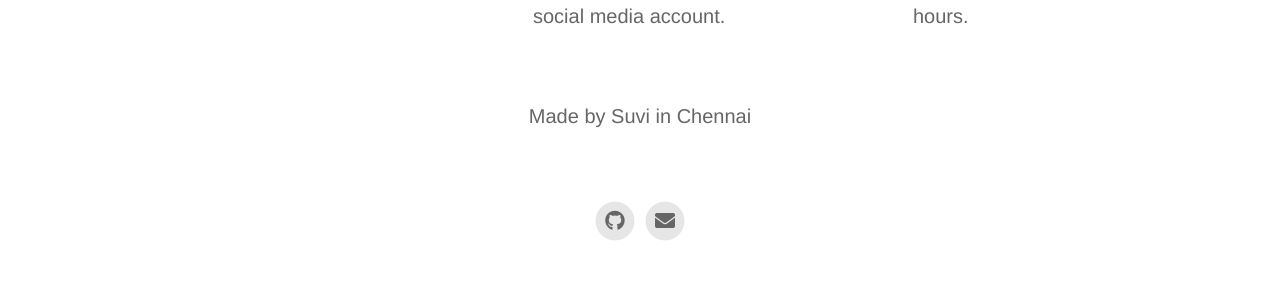
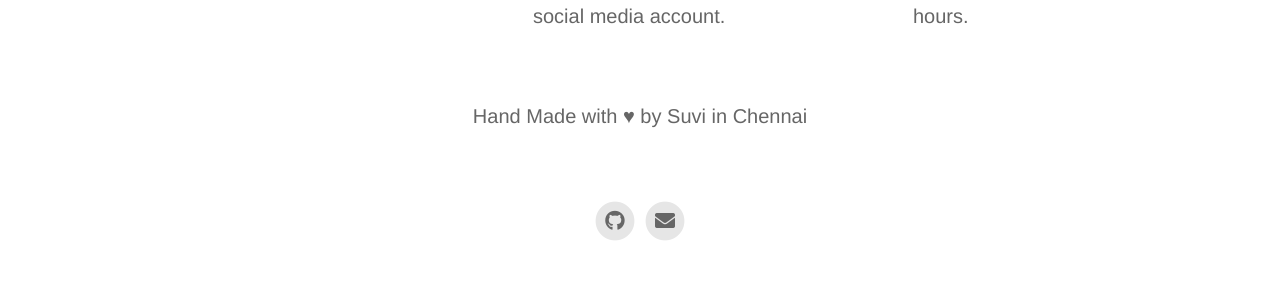
Before and after one commit to vigneshghub/bookish-winner, a Jekyll site: the page built from index.html, in a window 1280 px wide. Shown: the part 1563-1861 px from the top of the page. Built offline with Jekyll 4.4.1, drawn with Linux system fonts in a browser that asks for light colours; nearby versions of some CDN libraries.

Commit message:
Update footer.html

```diff
--- a/_includes/footer.html
+++ b/_includes/footer.html
@@ -1,5 +1,5 @@
 <footer>
-	<p class="footerText">Made by {% if site.your_link %}<a href="{{ site.your_link }}">{% endif %}{{ site.your_name }}{% if site.your_link %}</a>{% endif %}{% if site.your_city %} in {{ site.your_city }}{% endif %}</p>
+	<p class="footerText">Hand Made with ♥ by {% if site.your_link %}<a href="{{ site.your_link }}">{% endif %}{{ site.your_name }}{% if site.your_link %}</a>{% endif %}{% if site.your_city %} in {{ site.your_city }}{% endif %}</p>
 	<div class="footerIcons">
 
 		{% if site.facebook_username %}
```
